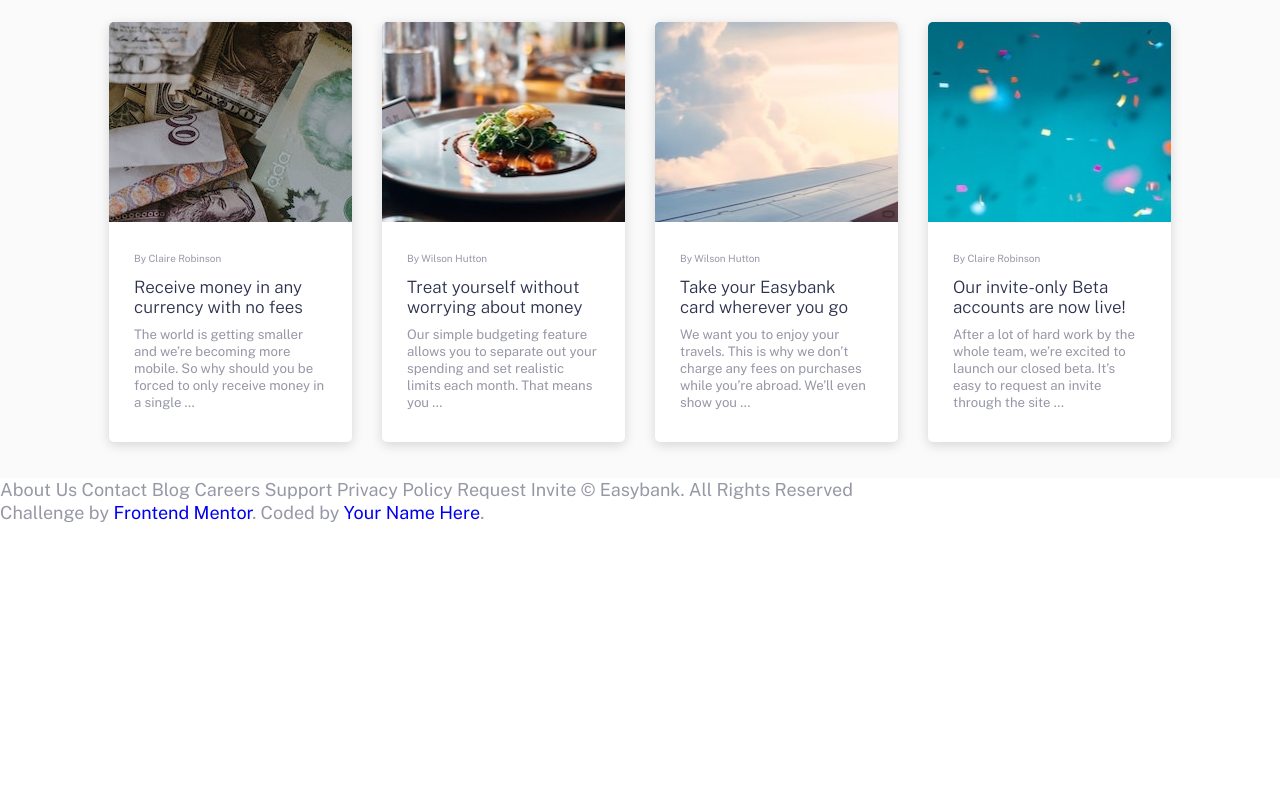
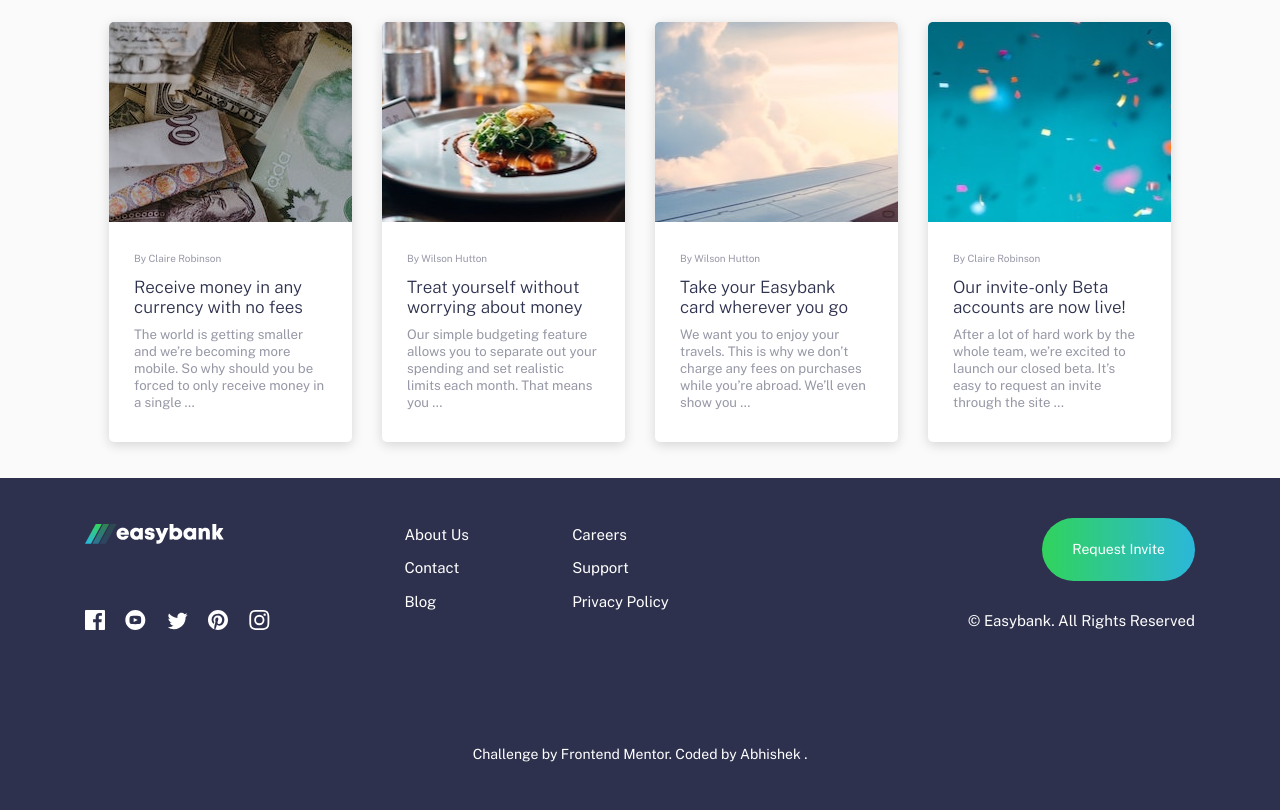
Before and after one commit to AbhishekGMV/Easybank-landing-page, a website: page index.html in a window 1280 px wide. Shown: the part 1394-2204 px from the top of the page. Before the commit the page ends 1918 px from the top, so only its background shows below. Drawn offline with nearby package versions, Linux system fonts and the light colour scheme.

Commit message:
Footer implementation

```diff
--- /dev/null
+++ b/app/scss/_footer.scss
@@ -0,0 +1,112 @@
+@use "colors" as *;
+@use "mixins" as *;
+
+.footer {
+  background-color: $darkBlue;
+  color: $white;
+  padding: 2.5rem;
+  text-align: center;
+
+  a {
+    color: $white;
+    line-height: 2.25;
+    &:hover {
+      transition: color 150ms ease-in-out;
+      color: $limeGreen;
+    }
+  }
+
+  .container {
+    @include breakpoint-up(large) {
+      display: grid;
+      grid-template-columns: 2fr 1fr 1fr 3fr;
+      gap: 1rem;
+      grid-template-rows: repeat(2, 1fr);
+      grid-template-areas:
+        "logo links1 links2 cta"
+        "social links1 links2 cta";
+      justify-items: start;
+    }
+  }
+
+  .attribution {
+    margin-top: 4rem;
+    font-size: 0.875rem;
+  }
+
+  &__logo {
+    display: inline-block;
+    @include breakpoint-down(medium) {
+      margin-bottom: 1.875rem;
+    }
+
+    @include breakpoint-up(large) {
+      grid-area: logo; //value does not have to be a string
+    }
+  }
+
+  &__social {
+    margin-bottom: 1.875rem;
+
+    a {
+      display: inline-block;
+
+      svg path {
+        transition: fill 150ms ease-in-out;
+      }
+
+      &:hover svg path {
+        fill: $limeGreen;
+      }
+      &:not(:last-child) {
+        margin-right: 1rem;
+      }
+    }
+
+    @include breakpoint-up(large) {
+      grid-area: social;
+    }
+  }
+
+  &__links {
+    display: flex;
+    flex-direction: column;
+    align-items: center;
+    line-height: 2;
+    font-size: 0.9375rem;
+    @include breakpoint-up(large) {
+      align-items: start;
+    }
+
+    &.col1 {
+      @include breakpoint-up(large) {
+        grid-area: links1;
+      }
+    }
+
+    &.col2 {
+      margin-bottom: 1.875rem;
+      @include breakpoint-up(large) {
+        grid-area: links2;
+      }
+    }
+  }
+
+  &__cta {
+    font-size: 0.9375rem;
+
+    .button {
+      margin-bottom: 1.875rem;
+    }
+    @include breakpoint-up(large) {
+      grid-area: cta;
+      text-align: right;
+      justify-self: end;
+    }
+  }
+
+  &__copywrite {
+    font-size: 0.8125rem;
+    color: #9698a6;
+  }
+}
--- a/app/scss/style.scss
+++ b/app/scss/style.scss
@@ -3,3 +3,4 @@
 @use "header";
 @use "features";
 @use "articles";
+@use "footer";
--- a/index.html
+++ b/index.html
@@ -194,15 +194,86 @@
         </div>
       </div>
     </section>
-    About Us Contact Blog Careers Support Privacy Policy Request Invite ©
-    Easybank. All Rights Reserved
+    <footer class="footer">
+      <div class="container">
+        <a href="" class="footer__logo">
+          <img src="/images/logo-dark.svg" alt="logo" />
+        </a>
+        <div class="footer__social">
+          <a href="#">
+            <svg xmlns="http://www.w3.org/2000/svg" width="20" height="20">
+              <title>Facebook</title>
+              <path
+                fill="#FFF"
+                d="M18.896 0H1.104C.494 0 0 .494 0 1.104v17.793C0 19.506.494 20 1.104 20h9.58v-7.745H8.076V9.237h2.606V7.01c0-2.583 1.578-3.99 3.883-3.99 1.104 0 2.052.082 2.329.119v2.7h-1.598c-1.254 0-1.496.597-1.496 1.47v1.928h2.989l-.39 3.018h-2.6V20h5.098c.608 0 1.102-.494 1.102-1.104V1.104C20 .494 19.506 0 18.896 0z"
+              />
+            </svg>
+          </a>
+          <a href="#">
+            <svg xmlns="http://www.w3.org/2000/svg" width="21" height="20">
+              <title>Youtube</title>
+              <path
+                fill="#FFF"
+                d="M10.333 0c-5.522 0-10 4.478-10 10 0 5.523 4.478 10 10 10 5.523 0 10-4.477 10-10 0-5.522-4.477-10-10-10zm3.701 14.077c-1.752.12-5.653.12-7.402 0C4.735 13.947 4.514 13.018 4.5 10c.014-3.024.237-3.947 2.132-4.077 1.749-.12 5.651-.12 7.402 0 1.898.13 2.118 1.059 2.133 4.077-.015 3.024-.238 3.947-2.133 4.077zM8.667 8.048l4.097 1.949-4.097 1.955V8.048z"
+              />
+            </svg>
+          </a>
+          <a href="#">
+            <svg xmlns="http://www.w3.org/2000/svg" width="21" height="18">
+              <title>Twitter</title>
+              <path
+                fill="#FFF"
+                d="M20.667 2.797a8.192 8.192 0 01-2.357.646 4.11 4.11 0 001.804-2.27 8.22 8.22 0 01-2.606.996A4.096 4.096 0 0014.513.873c-2.649 0-4.595 2.472-3.997 5.038a11.648 11.648 0 01-8.457-4.287 4.109 4.109 0 001.27 5.478A4.086 4.086 0 011.47 6.59c-.045 1.901 1.317 3.68 3.29 4.075a4.113 4.113 0 01-1.853.07 4.106 4.106 0 003.834 2.85 8.25 8.25 0 01-6.075 1.7 11.616 11.616 0 006.29 1.843c7.618 0 11.922-6.434 11.662-12.205a8.354 8.354 0 002.048-2.124z"
+              />
+            </svg>
+          </a>
+          <a href="#">
+            <svg xmlns="http://www.w3.org/2000/svg" width="20" height="20">
+              <title>Pinterest</title>
+              <path
+                fill="#FFF"
+                d="M10 0C4.478 0 0 4.477 0 10c0 4.237 2.636 7.855 6.356 9.312-.088-.791-.167-2.005.035-2.868.182-.78 1.172-4.97 1.172-4.97s-.299-.6-.299-1.486c0-1.39.806-2.428 1.81-2.428.852 0 1.264.64 1.264 1.408 0 .858-.545 2.14-.828 3.33-.236.995.5 1.807 1.48 1.807 1.778 0 3.144-1.874 3.144-4.58 0-2.393-1.72-4.068-4.177-4.068-2.845 0-4.515 2.135-4.515 4.34 0 .859.331 1.781.745 2.281a.3.3 0 01.069.288l-.278 1.133c-.044.183-.145.223-.335.134-1.249-.581-2.03-2.407-2.03-3.874 0-3.154 2.292-6.052 6.608-6.052 3.469 0 6.165 2.473 6.165 5.776 0 3.447-2.173 6.22-5.19 6.22-1.013 0-1.965-.525-2.291-1.148l-.623 2.378c-.226.869-.835 1.958-1.244 2.621.937.29 1.931.446 2.962.446 5.522 0 10-4.477 10-10S15.522 0 10 0z"
+              />
+            </svg>
+          </a>
+          <a href="#">
+            <svg xmlns="http://www.w3.org/2000/svg" width="21" height="20">
+              <title>Instagram</title>
+              <path
+                fill="#FFF"
+                d="M10.333 1.802c2.67 0 2.987.01 4.042.059 2.71.123 3.976 1.409 4.1 4.099.048 1.054.057 1.37.057 4.04 0 2.672-.01 2.988-.058 4.042-.124 2.687-1.386 3.975-4.099 4.099-1.055.048-1.37.058-4.042.058-2.67 0-2.986-.01-4.04-.058-2.717-.124-3.976-1.416-4.1-4.1-.048-1.054-.058-1.37-.058-4.041 0-2.67.01-2.986.058-4.04.124-2.69 1.387-3.977 4.1-4.1 1.054-.048 1.37-.058 4.04-.058zm0-1.802C7.618 0 7.278.012 6.211.06 2.579.227.56 2.242.394 5.877.345 6.944.334 7.284.334 10s.011 3.057.06 4.123c.166 3.632 2.181 5.65 5.816 5.817 1.068.048 1.408.06 4.123.06 2.716 0 3.057-.012 4.124-.06 3.628-.167 5.651-2.182 5.816-5.817.049-1.066.06-1.407.06-4.123s-.011-3.056-.06-4.122C20.11 2.249 18.093.228 14.458.06 13.39.01 13.049 0 10.333 0zm0 4.865a5.135 5.135 0 100 10.27 5.135 5.135 0 000-10.27zm0 8.468a3.333 3.333 0 110-6.666 3.333 3.333 0 010 6.666zm5.339-9.87a1.2 1.2 0 10-.001 2.4 1.2 1.2 0 000-2.4z"
+              />
+            </svg>
+          </a>
+        </div>
 
-    <div class="attribution">
-      Challenge by
-      <a href="https://www.frontendmentor.io?ref=challenge" target="_blank"
-        >Frontend Mentor</a
-      >. Coded by <a href="#">Your Name Here</a>.
-    </div>
+        <div class="footer__links col1">
+          <a href="">About Us</a>
+          <a href="">Contact</a>
+          <a href="">Blog</a>
+        </div>
+        <div class="footer__links col2">
+          <a href="">Careers</a>
+          <a href="">Support</a>
+          <a href="">Privacy Policy</a>
+        </div>
+        <div class="footer__cta">
+          <a class="button" type="button"> Request Invite </a>
+          <div class="footer__copyright">
+            &copy; Easybank. All Rights Reserved
+          </div>
+        </div>
+      </div>
+      <div class="attribution">
+        Challenge by
+        <a href="https://www.frontendmentor.io?ref=challenge" target="_blank">
+          Frontend Mentor.
+        </a>
+        Coded by
+        <a target="_blank" href="https://abhishekgmv.github.io/">Abhishek </a>.
+      </div>
+    </footer>
+
     <script src="app/js/script.js"></script>
   </body>
 </html>
```
Also changed, not shown: dist/css/style.css, images/logo-dark.svg (added), 1 other file.
